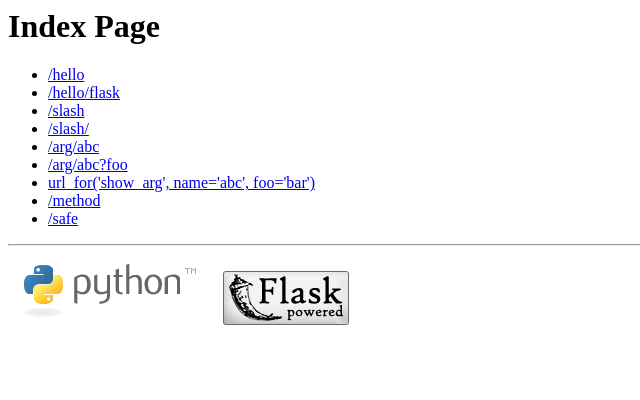
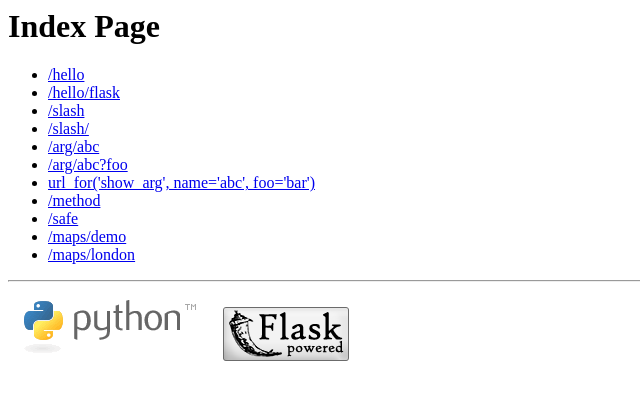
Before and after one commit to danalicuben/helloflask, a Flask app: page / in a window 1280 px wide. Shown: the top 400 px of the page, without its empty margins (0-640 px from the left). Run offline with Flask 2, Linux system fonts and the light colour scheme.

Commit message:
add openlayers examples

```diff
--- a/helloflask/templates/index.html
+++ b/helloflask/templates/index.html
@@ -1,6 +1,8 @@
 <html>
-<link rel="shortcut icon" href="{{ url_for('static', filename='favicon.ico') }}">
-<title>Hello Flask Index Page</title>
+<head>
+    <link rel="shortcut icon" href="{{ url_for('static', filename='favicon.ico') }}">
+    <title>Hello Flask Index Page</title>
+</head>
 <body>
 	<h1>Index Page</h1>
 	<ul>
@@ -13,6 +15,8 @@
 		<li><a href="/test_url_for">url_for('show_arg', name='abc', foo='bar')</a></li>
 		<li><a href="/method">/method</a></li>
 		<li><a href="/safe">/safe</a></li>
+		<li><a href="/maps/demo">/maps/demo</a></li>
+		<li><a href="/maps/london">/maps/london</a></li>
 	</ul>
 	<hr/>
 
--- a/helloflask/views.py
+++ b/helloflask/views.py
@@ -1,9 +1,11 @@
 from flask import url_for, request, render_template, Markup
 from helloflask import app
+
 
 @app.before_request
 def before_request1():
    print request.url
+
 
 @app.before_request
 def before_request2():
@@ -20,26 +22,42 @@ def index():
 def hello(name=None):
     return render_template('hello.html', name=name)
 
+
 @app.route('/slash/')
 def slash():
     return 'Slash'
+
 
 @app.route('/arg/<name>')
 def show_arg(name):
     return 'Show args %s - %s' % (name, request.args.get('foo', 'no arg foo'))
 
+
 @app.route('/post/<int:post_id>')
 def show_post(post_id):
     return 'post_id: %d (%r)' % (post_id, type(1))
+
 
 @app.route('/test_url_for')
 def test_url_for():
     return url_for('show_arg', name='abc', foo='bar')
 
+
 @app.route('/method', methods=['GET', 'POST'])
 def methods():
-   return 'request.method: %s' % request.method
+    return 'request.method: %s' % request.method
+
 
 @app.route('/safe')
 def safe():
-   return Markup('<strong>Hello %s!</strong>') % '<blink>Hacker</blink>'
+    return Markup('<strong>Hello %s!</strong>') % '<blink>Hacker</blink>'
+
+
+@app.route('/maps/demo')
+def map_demo_openlayers():
+    return render_template('map_demo_openlayers.html')
+
+
+@app.route('/maps/london')
+def map_london_openlayers():
+    return render_template('map_london_openlayers.html')
```
